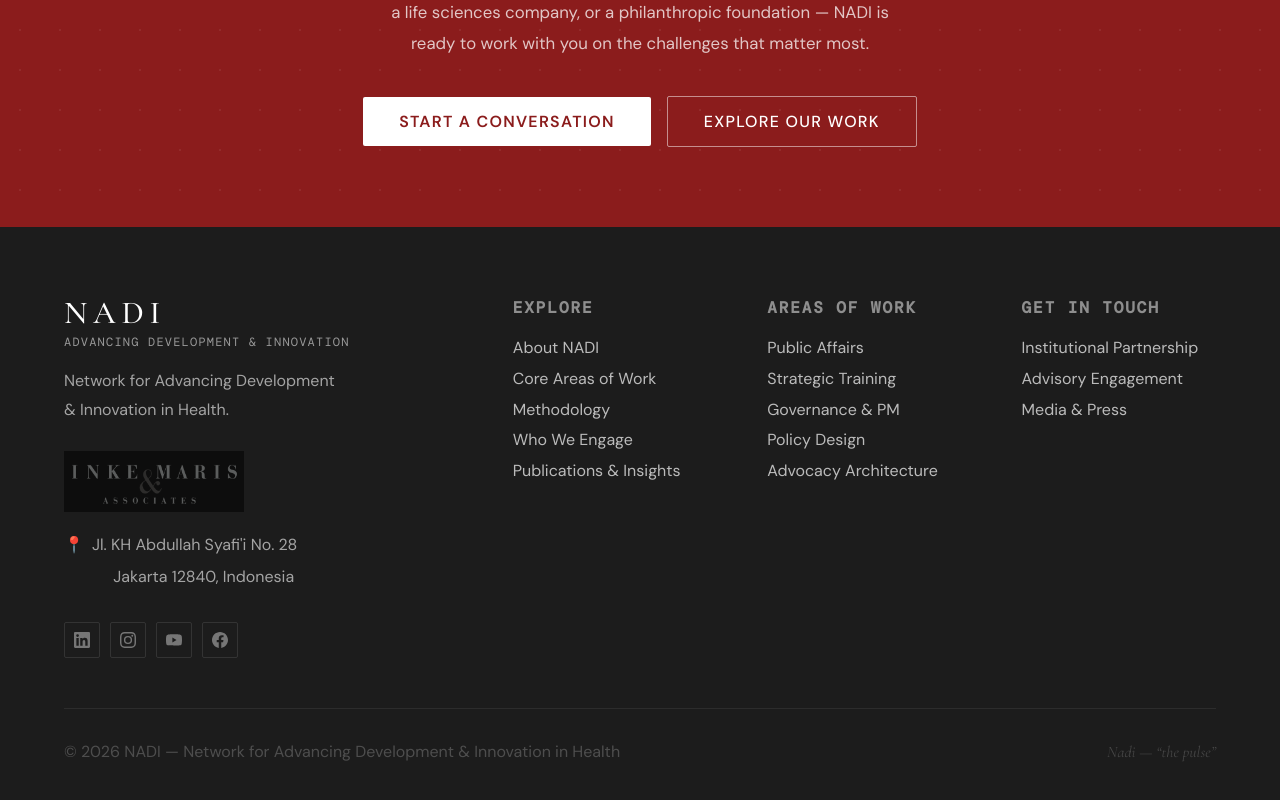
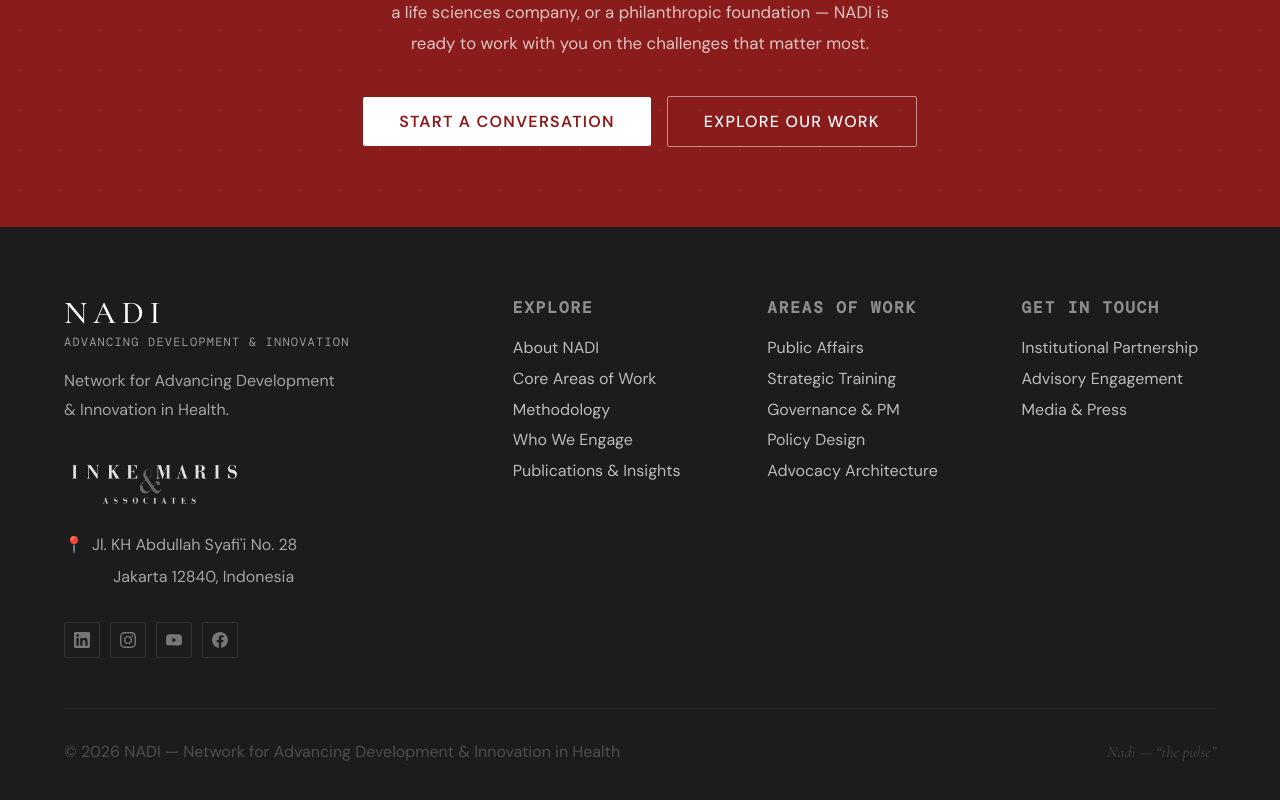
Before and after one commit to pendtiumpraz/nadi, a Next.js app: page / in a window 1280 px wide. Shown: the part 5756-6556 px from the top of the page. Built offline with nearby package versions, Linux system fonts and the light colour scheme; no server answers.

Commit message:
fix: use proper transparent-bg white IMA logo for footer

```diff
--- a/src/components/Footer.tsx
+++ b/src/components/Footer.tsx
@@ -9,7 +9,7 @@ export default function Footer() {
                     </a>
                     <p className="footer-desc">Network for Advancing Development &amp; Innovation in Health.</p>
                     <div className="footer-contact">
-                        <img src="/logo_IMA.png" alt="Inke Maris & Associates" style={{ maxWidth: "180px", marginBottom: "0.75rem", filter: "invert(1) brightness(0.7)", opacity: 0.5 }} />
+                        <img src="/logo_IMA_white.png" alt="Inke Maris & Associates" style={{ maxWidth: "180px", marginBottom: "0.75rem" }} />
                         <p><span>📍</span> Jl. KH Abdullah Syafi&apos;i No. 28<br />&nbsp;&nbsp;&nbsp;&nbsp;&nbsp;Jakarta 12840, Indonesia</p>
                     </div>
                     <div className="footer-social">
```
Also changed, not shown: public/logo_IMA_white.png (added).
